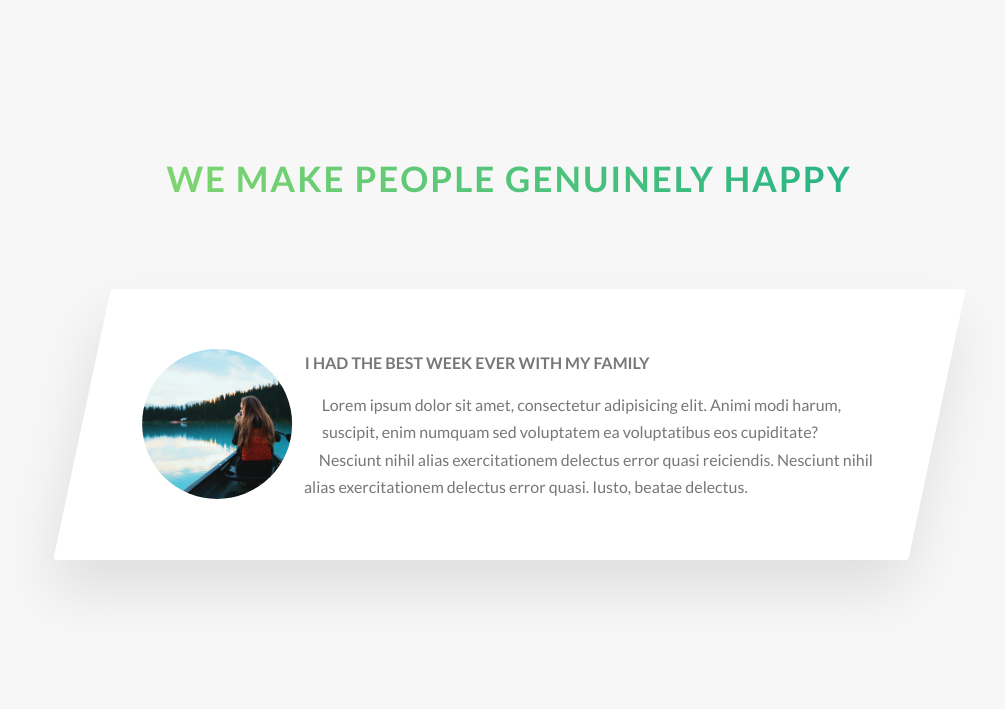
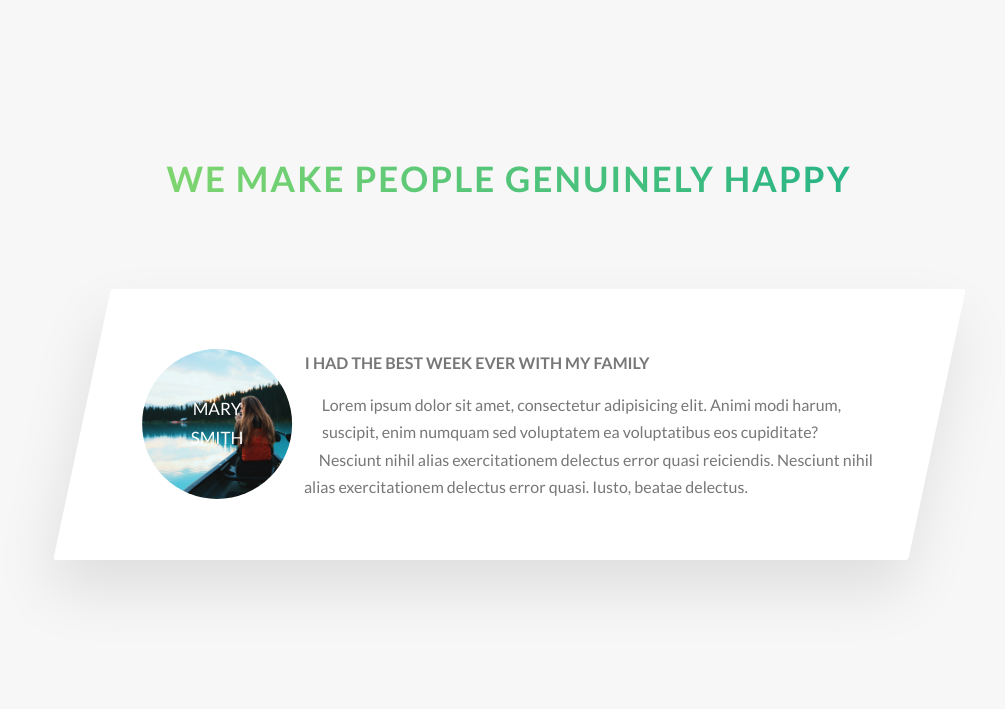
Before and after one commit to team-cake/just-a-website, a PHP site: page / in a window 1280 px wide. Shown: the part 3335-4044 px from the top of the page, without its empty margins (131-1136 px from the left). Run offline with PHP 8.4, Linux system fonts and the light colour scheme.

Commit message:
Added name to story img and added some styling

```diff
--- a/public/css/style.css
+++ b/public/css/style.css
@@ -341,11 +341,21 @@ body {
     shape-outside: circle(50% at 50% 50%);
     -webkit-clip-path: circle(50% at 50% 50%);
     clip-path: circle(50% at 50% 50%);
-    transform: translateX(-3rem) skewX(12deg); }
+    transform: translateX(-3rem) skewX(12deg);
+    position: relative; }
   .story__img {
     height: 100%; }
   .story__text {
     transform: skewX(12deg); }
+  .story__caption {
+    position: absolute;
+    top: 50%;
+    left: 50%;
+    transform: translate(-50%, -50%);
+    color: #fff;
+    text-transform: uppercase;
+    font-size: 1.7rem;
+    text-align: center; }
 
 .row {
   max-width: 114rem;
--- a/public/index.html
+++ b/public/index.html
@@ -249,6 +249,7 @@
 								alt="Person on a tour"
 								class="story__img"
 							/>
+							<figcaption class="story__caption">Mary Smith</figcaption>
 						</figure>
 						<div class="story__text">
 							<h3 class="heading-tertiary u-margin-bottom-small">
```
Also changed, not shown: public/sass/components/_story.scss (+12 -0 lines).
